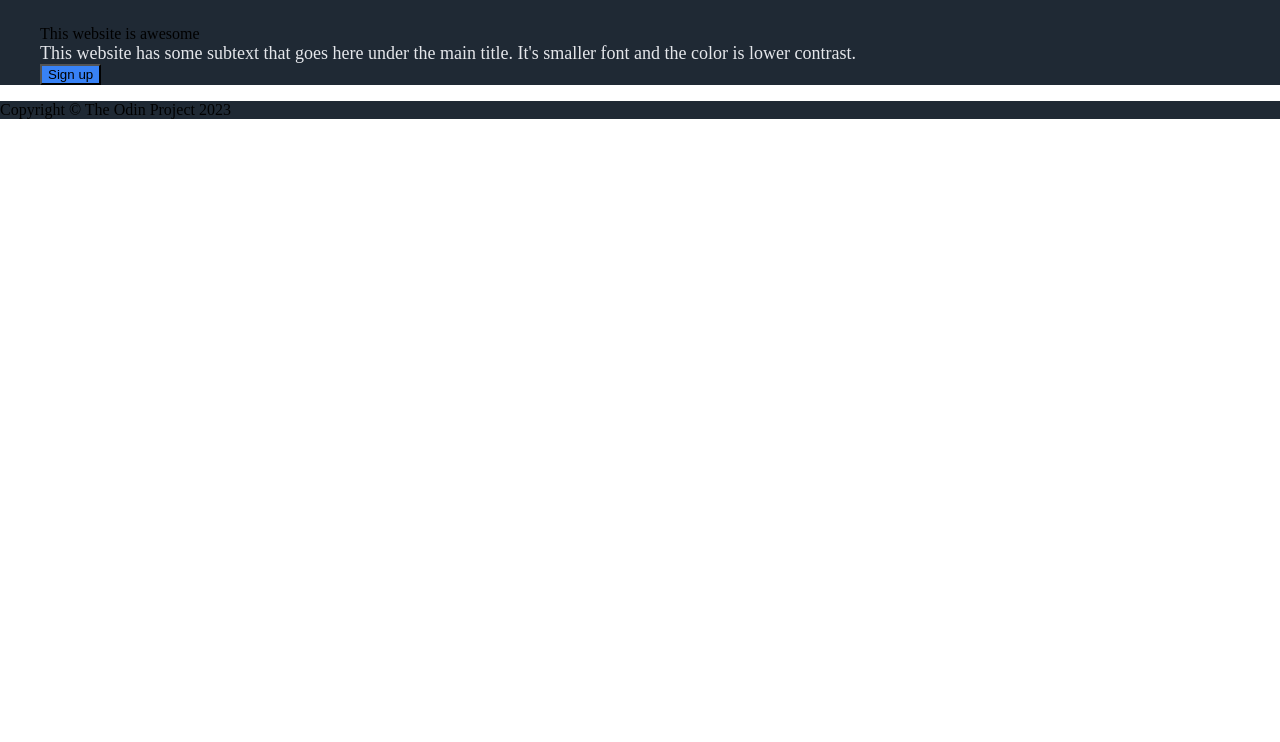
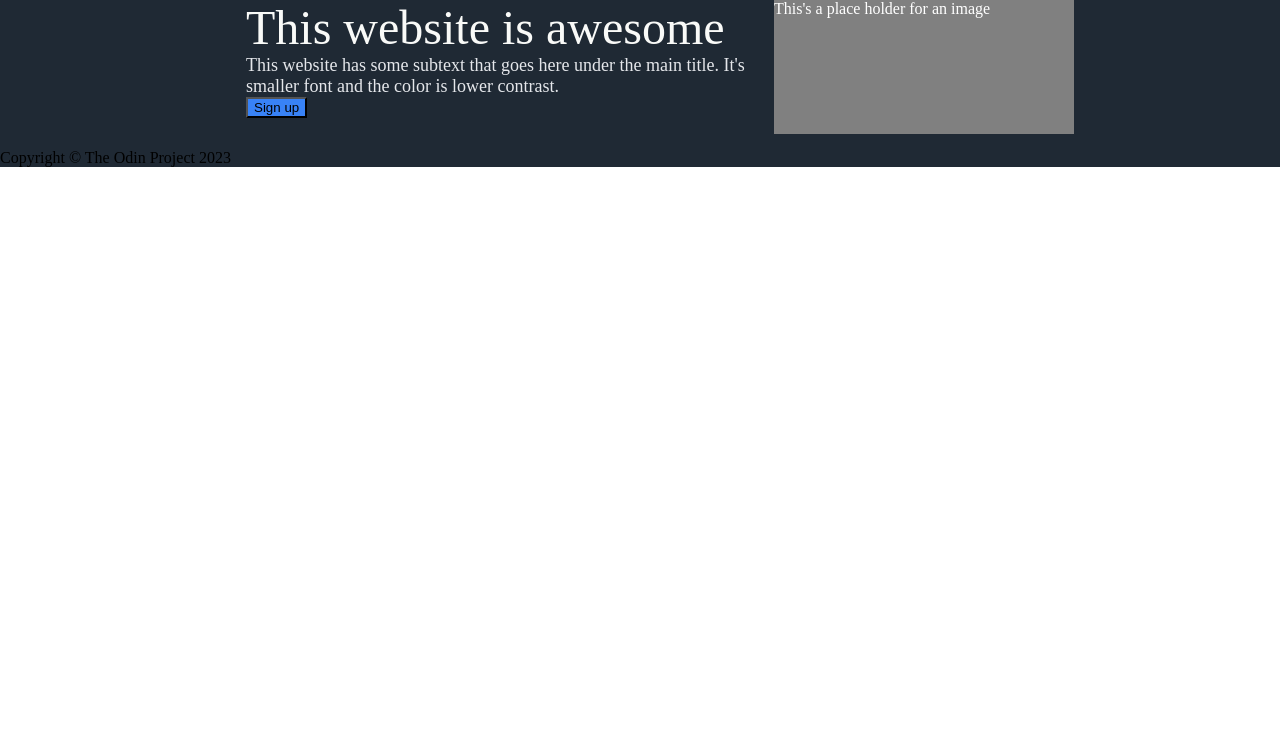
Before and after one commit to Roomarok/odin-site, a plain HTML site: page index.html in a window 1280 px wide. Shown: the part 58-800 px from the top of the page. Drawn offline with Linux system fonts and the light colour scheme.

Commit message:
html: added boxes and remaking cima organizing. css: fixed headedr cascating

```diff
--- a/index.html
+++ b/index.html
@@ -8,6 +8,8 @@
 </head>
 <body>
     <div class="cima">
+        <div class="box">
+
           <div class="header">
             <a class="logo">Header Logo</a>
                 <ul class="links">
@@ -16,14 +18,18 @@
                     <li class="header-links">header link three</li>
                 </ul>
             </div>
+
             <div class="hero">
-            <ul>
+                <ul class="hero-text">
                     <li class="main-text">This website is awesome</li>
                     <li class="second-text">This website has some subtext that goes here under the main title. It's smaller font and the color is lower contrast.</li>
                     <li><button>Sign up</button></li>
                 </ul>
+                <div class="gray-block">
+                    <p class="text">This's a place holder for an image</p>
                 </div>
-
+            </div>
+        </div>
     </div>
 
     <div class="meio">
--- a/styles.css
+++ b/styles.css
@@ -1,31 +1,68 @@
 body {
     margin: 0;
 }
+ /* Small Itens */
+
+.gray-block {
+    background-color: gray;
+    height: 150px;
+    width: 300px;
+    flex: 2 1 1;
+}
+.text {
+    color: white;
+    background-color: gray;
+}
+
 button {
     background-color: #3882f6;
 }
 
 .logo {
     color: #f9faf8;
-        font-size: 24px;
+    font-size: 24px;
+    font-weight: bold;
+}
+/* Texts */
+
+.main-text {
+    color: #f9faf8;
+    font-size: 48px;
+    font-weight: extra-bold;
 }
 
 .cima,.baixo {
     background-color: #1f2934;
+}
+.box {
+    padding: 15px;
+    margin-left: 191px;
+    margin-right: 191px;
+
 }
 
 .header-links, .second-text {
     color: #e5e7eb;
     font-size: 18px;
 }
+.hero-text {
+    display: flex;
+    flex-direction: column;
+    flex: 1 2 0;
+}
 
 .header {
     color: #f9faf8;
     display: flex;
     margin: 0;
-    padding: 20px;
     justify-content: space-between;
+
 }
+.hero {
+    display:flex;
+    flex: 1 1 auto;
+}
+
 ul {
     list-style-type: none;
 }
```
Lines whose indentation alone changed are shown as unchanged.
